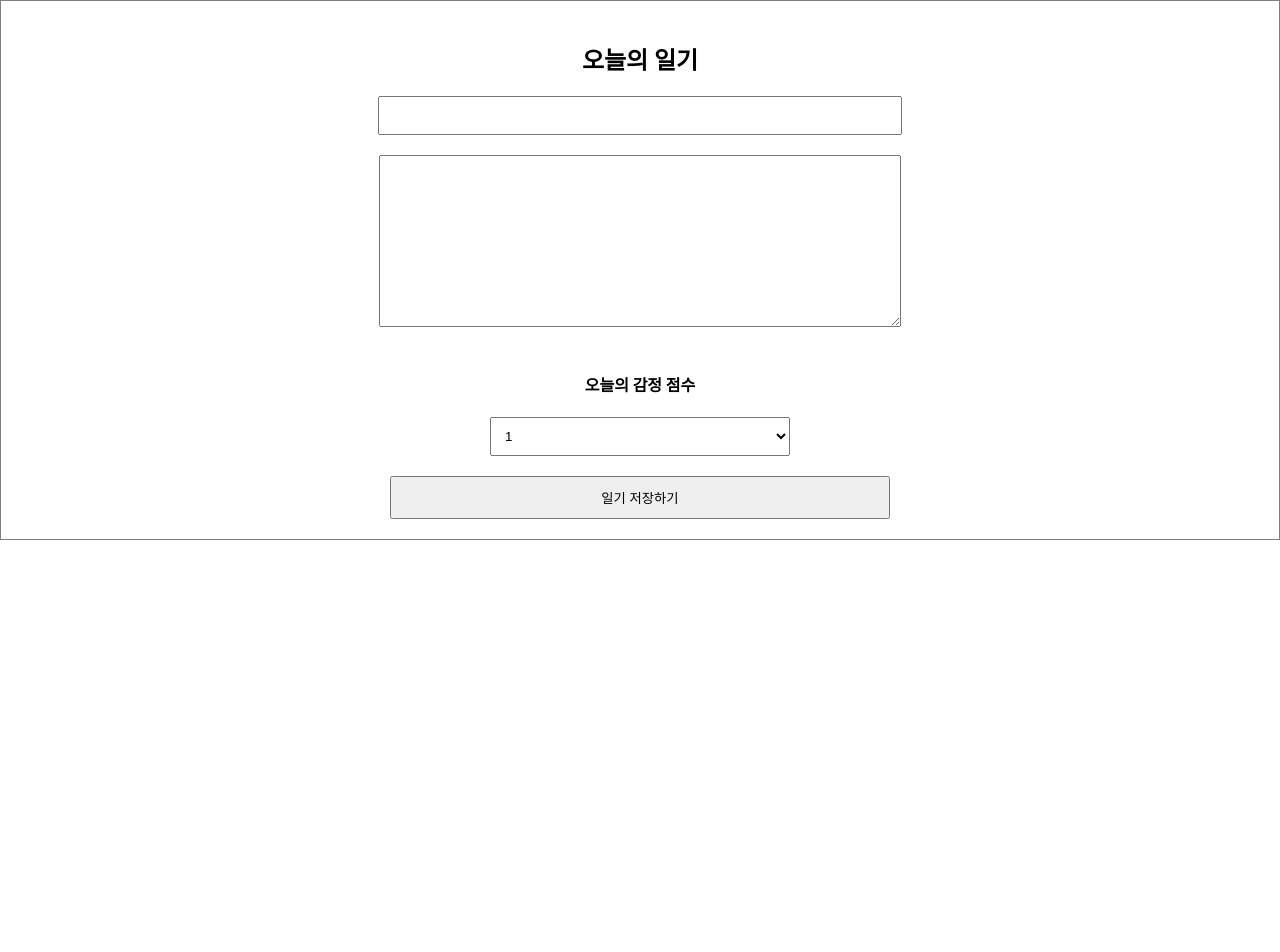
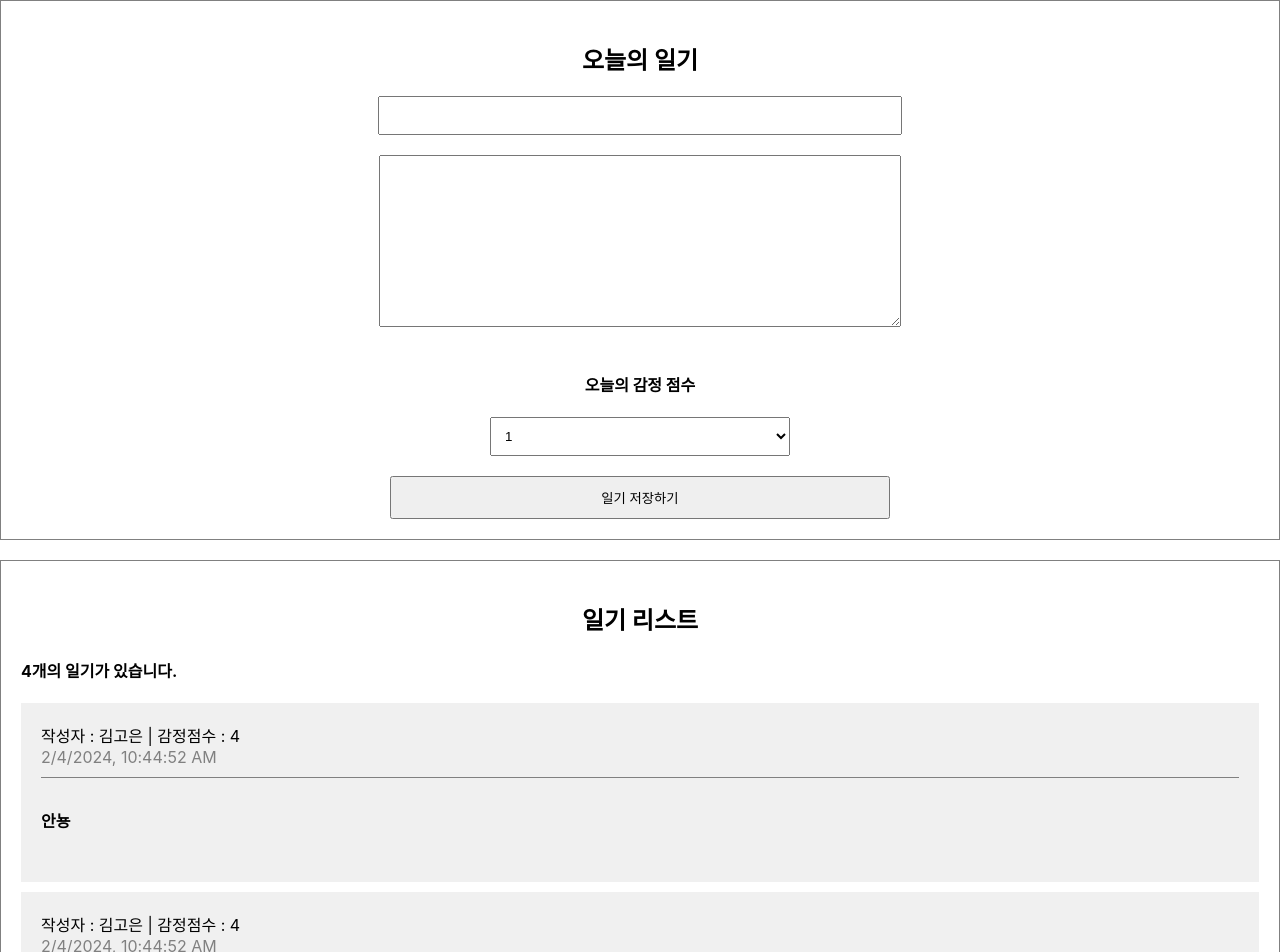
Before and after one commit to dev-kimgoeun/simplediary, a React (Create React App) app: page / in a window 1280 px wide. Shown: the top 952 px of the page. Before the commit the page ends 800 px from the top, so only its background shows below. Built offline with nearby package versions, Linux system fonts and the light colour scheme.

Commit message:
list 작성

```diff
--- a/src/App.css
+++ b/src/App.css
@@ -26,3 +26,39 @@
   cursor: pointer;
   text-align: center;
 }
+
+/* List */
+
+.DiaryList {
+  border: 1px solid gray;
+  padding: 20px;
+  margin-top: 20px;
+}
+
+.DiaryList h2{
+  text-align: center;
+}
+
+/* item */
+
+.DiaryItem {
+  background-color: rgb(240,240,240);
+  margin-bottom: 10px;
+  padding: 20px;
+}
+
+.DiaryItem .info {
+  border-bottom: 1px solid gray;
+  padding-bottom: 10px;
+  margin-bottom: 10px;
+}
+
+.DiaryItem .date{
+  color: gray;
+}
+
+.DiaryItem .content{
+  font-weight: bold;
+  margin-bottom: 30px;
+  margin-top: 30px;
+}
--- a/src/App.js
+++ b/src/App.js
@@ -1,14 +1,46 @@
-
+// import React, {useState, useEffect} from 'react';
 import './App.css';
 import DiaryEditor from './DiaryEditor';
+import DiaryList from './DiaryList.js';
 
-function App() {
+
+const dummyList = [
+  {
+    id : 1,
+    author : "김고은",
+    content : "안뇽",
+    emotion : 4,
+    created_date : new Date().getTime()
+  },
+  {
+    id : 2,
+    author : "김고은",
+    content : "안뇽2",
+    emotion : 4,
+    created_date : new Date().getTime()
+  },
+  {
+    id : 3,
+    author : "김고은",
+    content : "안뇽3",
+    emotion : 4,
+    created_date : new Date().getTime()
+  },
+  {
+    id : 4,
+    author : "김고은",
+    content : "안뇽4",
+    emotion : 4,
+    created_date : new Date().getTime()
+  }
+]
+const App = () => {
   return (
     <div className="App">
-
    <DiaryEditor/>
+   <DiaryList diaryList = {dummyList}/>
     </div>
   );
-}
+};
 
 export default App;
--- a/src/DiaryEditor.js
+++ b/src/DiaryEditor.js
@@ -1,6 +1,9 @@
-import {useState} from "react";
+import React, {useRef, useState} from "react";
 
 const DiaryEditor = () =>{
+
+    const authorInput = useRef();
+    const contentInput = useRef();
 
     const [state, setState] = useState({
         author:"",
@@ -19,7 +22,16 @@
     };
 
     const handleSubmit = () =>{
-        console.log(state);
+        if(state.author.length < 1){
+            authorInput.current.focus();
+            //focus
+            return;
+        }
+        if(state.content.length < 5){
+            contentInput.current.focus();
+            //focus
+            return;
+        }
         alert("저장성공!");
     };
 
@@ -27,12 +39,14 @@
         <h2>오늘의 일기</h2>
         <div>
             <input
+            ref = {authorInput}
             name="author"
             value={state.author}
             onChange={handleChangeState}/>
         </div>
         <div>
             <textarea
+            ref={contentInput}
             name="content"
             value={state.content}
             onChange={handleChangeState} />
--- /dev/null
+++ b/src/DiaryItem.js
@@ -0,0 +1,14 @@
+const DiaryItem = ({author, content, created_date, emotion, id}) => {
+    return ( <div className="DiaryItem">
+        <div className="info">
+            <span>작성자 : {author} | 감정점수 : {emotion}</span>
+            <br/>
+            <span className="date">
+                {new Date(created_date).toLocaleString()}</span>
+        </div>
+        <div className="content">{content}</div>
+    </div>
+    );
+};
+
+export default DiaryItem;
--- /dev/null
+++ b/src/DiaryList.js
@@ -0,0 +1,21 @@
+import DiaryItem from './DiaryItem.js';
+
+const DiaryList = ({diaryList}) => {
+    console.log(diaryList);
+    return <div className="DiaryList">
+        <h2>일기 리스트</h2>
+        <h4>{diaryList.length}개의 일기가 있습니다.</h4>
+        <div>
+            {diaryList.map((it) => (
+                <DiaryItem  key = {it.id} {...it}/>
+
+            ))}
+        </div>
+    </div>
+}
+
+DiaryList.defaultProps = {
+    diaryList : [],
+};
+
+export default DiaryList;
```
